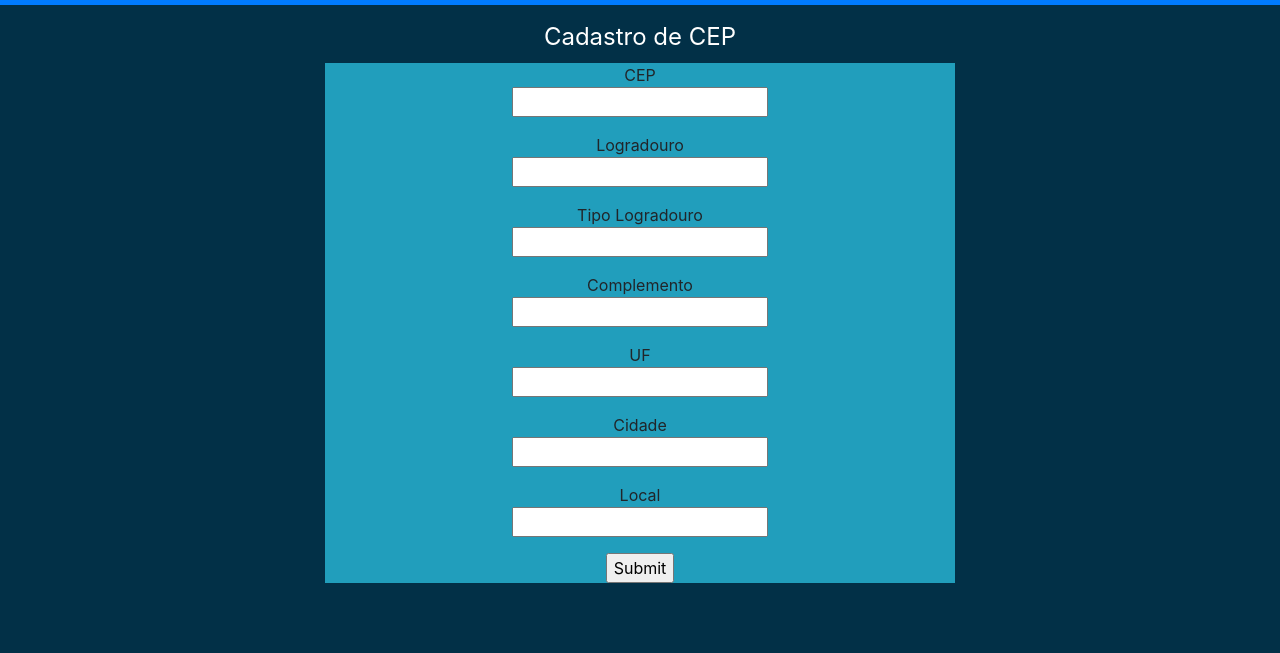
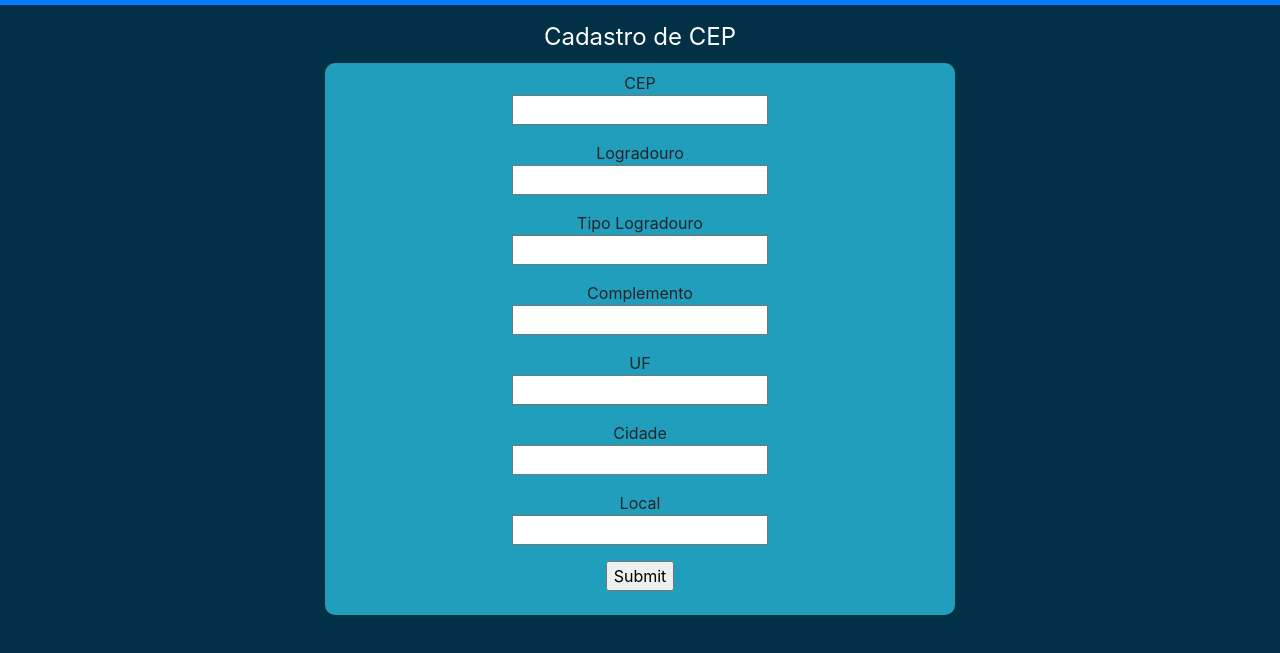
Before and after one commit to thiagotorres-byte/buscaCep-front, a plain HTML site: page Deletar.html in a window 1280 px wide. Shown: the part 61-714 px from the top of the page. Drawn offline with nearby package versions, Linux system fonts and the light colour scheme.

Commit message:
arredondamento de borda e correção de padding

```diff
--- a/style.css
+++ b/style.css
@@ -21,4 +21,7 @@ body {
 
 form {
     background-color: #219ebc;
+    border-radius: 10px;
+    padding-top: 8px;
+    padding-bottom: 8px;
 }
```
